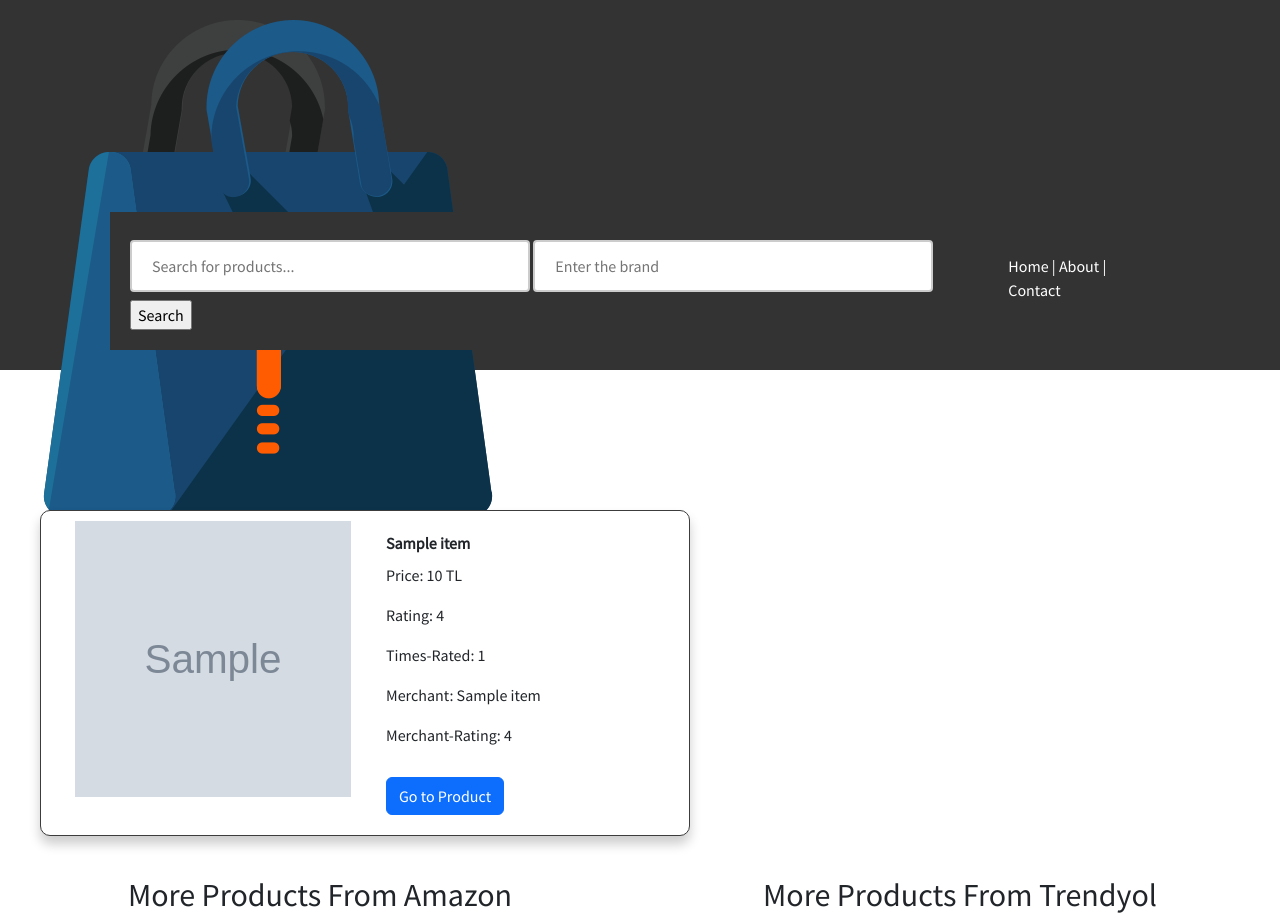
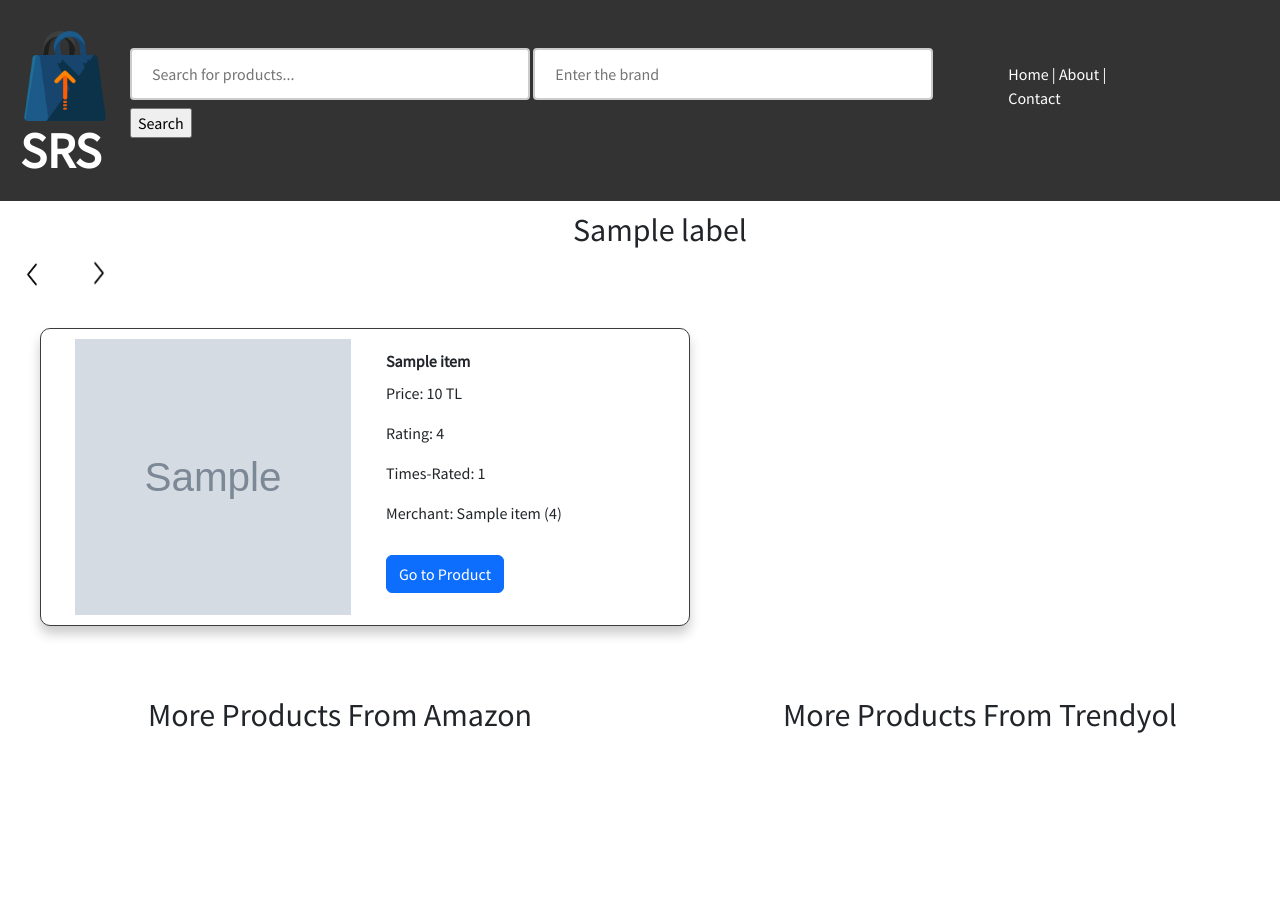
Before and after one commit to ahmetfturhan/recommendation-system, a Flask app: template templates/_index.html in a window 1280 px wide. After the commit the page ends 733 px from the top, so only its background shows below. Run offline with Flask 2, Linux system fonts and the light colour scheme; the template is opened without the code that fills it: most values are stand-ins (such as "Sample title", 1, 10 or a date in 2020); grey boxes marked "Sample" are stand-in pictures; some libraries are stand-ins or nearby versions; some web fonts are replaced.

Commit message:
Add Labels to Groups

```diff
--- a/flaskui.py
+++ b/flaskui.py
@@ -90,5 +90,14 @@ def index():
     for i in not_matched_trendyol:
         print(i["name"], "\n")
 
+    f = open("labels.txt", "r", encoding="utf-8")
+    no_groups = f.readlines()
+    f.close()
 
-    return render_template('_index.html', matched=matched, not_matched_amazon=not_matched_amazon, not_matched_trendyol=not_matched_trendyol)
+    labels = []
+    for counter, i in enumerate(no_groups):
+
+        labels.append(json.loads(i))
+
+
+    return render_template('_index.html', matched=matched, not_matched_amazon=not_matched_amazon, not_matched_trendyol=not_matched_trendyol, labels=labels)
--- /dev/null
+++ b/static/script.js
@@ -0,0 +1,17 @@
+let cardContainers = [...document.querySelectorAll('.card_container')];
+let preBtns = [...document.querySelectorAll('.pre-btn')];
+let nextBtns = [...document.querySelectorAll('.nxt-btn')];
+
+cardContainers.forEach((item, i) => {
+    let containerDimensions = item.getBoundingClientRect();
+    let containerWidth = containerDimensions.width;
+
+    nextBtns[i].addEventListener('click', () => {
+        item.scrollLeft += containerWidth - 200;
+
+    })
+
+    preBtns[i].addEventListener('click', () => {
+        item.scrollLeft -= containerWidth + 200;
+    })
+})
--- a/static/styles.css
+++ b/static/styles.css
@@ -8,6 +8,13 @@ html{
 body {
   font-family: 'Source Sans Pro', sans-serif;
   overflow-x: hidden;
+
+  }
+
+
+  .logo{
+    width: 90px;
+    height: 90px;
 
   }
   nav {
@@ -55,11 +62,6 @@ body {
 
 
 
-.logoAndHeader {
-  height:90px;
-  width: 90px;
-}
-
 
 .containers{
   overflow-y: scroll;
@@ -69,22 +71,49 @@ body {
   display: none;
 }
 
+.card_list{
+  width: 100%;
+  position: relative;
+  margin: 10px 0 20px;
+}
+
+
 .card_container {
+  position: relative;
+  flex: none;
+  display: flex;
+  width: 96%;
+  height: auto;
+  overflow-x: auto;
+  overflow-y: visible;
+  padding: 30px;
+  overscroll-behavior-inline: contain;
+  scroll-behavior: smooth;
+}
+
+.card_container::-webkit-scrollbar {
+  display: none;
+}
+
+.card_container_no_match {
   flex: none;
   scroll-snap-align: start;
 
   display: flex;
+  flex-direction: column;
   width: 100vw;
   height: auto;
-  overflow-x: scroll;
-  scroll-snap-type: x mandatory;
+  overflow-y: scroll;
+  scroll-snap-type: y mandatory;
 
   padding: 30px;
-  overflow-y: hidden;
   overscroll-behavior-inline: contain;
 }
 
-
+.no_match_containers {
+  display: flex;
+  flex-direction: row;
+}
 
 
 .card_box{
@@ -94,12 +123,18 @@ body {
   align-items: center;
   height: max-content;
   scroll-snap-align: start;
-  padding-top: 100px;
 
 
 }
 
+h2 {
+  text-align: center;
+  padding-top: 10px;
+  padding-left: 40px;
+}
+
 .card {
+  position: relative;
   flex-direction: row;
   flex-wrap: wrap;
   width: 650px;
@@ -107,6 +142,7 @@ body {
   box-shadow: 0 8px 12px 0 rgba(0, 0, 0, 0.2);
   transition: 0.3s;
   border-radius: 10px;
+  overflow: hidden;
   border-width: 1px;
   border-color: rgb(61, 60, 60);
   padding: 10px;
@@ -149,3 +185,30 @@ body {
   margin: auto;
 
 }
+
+.pre-btn, .nxt-btn{
+  top: 100px;
+  width: 5%;
+  height: 70%;
+  z-index: 2;
+  border: none;
+  cursor: pointer;
+  outline: none;
+
+}
+.pre-btn{
+  left: 0;
+  background: linear-gradient(to right, #fff 0%, #fff);
+}
+
+.nxt-btn{
+  transform: rotate(180deg);
+  right: 0;
+  background: linear-gradient(to left, #fff 0%, #fff);
+}
+
+.pre-btn img, .nxt-btn img{
+  width: 20px;
+  height: 25px;
+  opacity: 1;
+}
--- a/templates/_base.html
+++ b/templates/_base.html
@@ -14,7 +14,7 @@
 <body>
   <nav>
     <div class="logoAndHeader">
-      <img class="logo" src="/static/logo.png" alt="">
+      <img class="logo" src="/static/images/logo.png" alt="">
       <h1 class="W_Header">SRS</h1>
       </div>
       <nav>
@@ -43,11 +43,11 @@
 <div class="container-fluid justify-content-between">
   <div class="row">
     <div class="col justify-content-center">
-
         {% block no_match_amazon %} {% endblock %}
 
     </div>
   <div class="col justify-content-center">
+
       {% block no_match_trendyol %} {% endblock %}
 
   </div>
@@ -58,6 +58,7 @@
 
 
   <script src="https://kit.fontawesome.com/2d3a71017c.js" crossorigin="anonymous"></script>
+  <script src="{{url_for('static', filename='script.js')}}"></script>
   <script src="https://cdn.jsdelivr.net/npm/bootstrap@5.2.3/dist/js/bootstrap.bundle.min.js" integrity="sha384-kenU1KFdBIe4zVF0s0G1M5b4hcpxyD9F7jL+jjXkk+Q2h455rYXK/7HAuoJl+0I4" crossorigin="anonymous"></script>
 </body>
 </html>
--- a/templates/_index.html
+++ b/templates/_index.html
@@ -1,9 +1,18 @@
 {% extends '_base.html' %}
 
 {% block groups %}
+
 {% for group in matched %}
+<h2>{{ labels[loop.index0]["name"] }}</h2>
+
+
+<div class="card_list">
+  <button class="pre-btn"> <img src="/static/images/back.png" alt=""></button>
+  <button class="nxt-btn"> <img src="/static/images/back.png" alt=""></button>
 <div class="card_container">
+
 {% for item in group %}
+
 <div class="card_box">
   <div class="card">
     <div class="image_and_info">
@@ -14,8 +23,7 @@
           <p class="card-text">Price: {{ item["price"] }} TL</p>
           <p class="card-text">Rating: {{ item["rating"] }}</p>
           <p class="card-text">Times-Rated: {{ item["rating_count"] }}</p>
-          <p class="card-text">Merchant: {{ item["merchant_name"] }}</p>
-          <p class="card-text">Merchant-Rating: {{ item["merchant_rating"] }}</p>
+          <p class="card-text">Merchant: {{ item["merchant_name"] }} ({{ item["merchant_rating"] }})</p>
           <div class="product_button">
             <a href="{{ item["link"] }}"  target="_blank" rel="noopener noreferrer" class="btn btn-primary">Go to Product</a>
           </div>
@@ -28,12 +36,13 @@
   </div>
 {% endfor %}
 </div>
+</div>
 {% endfor %}
 {% endblock %}
 
 
 {% block no_match_amazon %}
-<h2 style="text-align: center;">More Products From Amazon</h2>
+<h2 style="text-align:center;">More Products From Amazon</h2>
 
 {% for item in not_matched_amazon %}
 <div class="card_box">
@@ -43,10 +52,10 @@
 
         <div class="product_info">
           <p class="card-title">{{ item["name"] }}</p>
-          <p class="card-text">Price: {{ item["price"] }}</p>
+          <p class="card-text">Price: {{ item["price"] }} TL</p>
+          <p class="card-text">Rating: {{ item["rating"] }}</p>
           <p class="card-text">Times-Rated: {{ item["rating_count"] }}</p>
-          <p class="card-text">Merchant: {{ item["merchant_name"] }}</p>
-          <p class="card-text">Merchant-Rating: {{ item["merchant_rating"] }}</p>
+          <p class="card-text">Merchant: {{ item["merchant_name"] }} ({{ item["merchant_rating"] }})</p>
           <div class="product_button">
             <a href="{{ item["link"] }}"  target="_blank" rel="noopener noreferrer" class="btn btn-primary">Go to Product</a>
           </div>
@@ -62,7 +71,7 @@
 {% endblock %}
 
 {% block no_match_trendyol %}
-<h2 style="text-align: center;">More Products From Trendyol</h2>
+<h2 style="text-align:center;">More Products From Trendyol</h2>
 
 {% for item in not_matched_trendyol %}
 <div class="card_box">
@@ -73,9 +82,9 @@
         <div class="product_info">
           <p class="card-title">{{ item["name"] }}</p>
           <p class="card-text">Price: {{ item["price"] }} TL</p>
+          <p class="card-text">Rating: {{ item["rating"] }}</p>
           <p class="card-text">Times-Rated: {{ item["rating_count"] }}</p>
-          <p class="card-text">Merchant: {{ item["merchant_name"] }}</p>
-          <p class="card-text">Merchant-Rating: {{ item["merchant_rating"] }}</p>
+          <p class="card-text">Merchant: {{ item["merchant_name"] }} ({{ item["merchant_rating"] }})</p>
           <div class="product_button">
             <a href="{{ item["link"] }}"  target="_blank" rel="noopener noreferrer" class="btn btn-primary">Go to Product</a>
           </div>
```
Also changed, not shown: main.py (+36 -8 lines), static/images/back.png (added), static/images/logo.png (renamed from static/logo.png), 1 other file.
